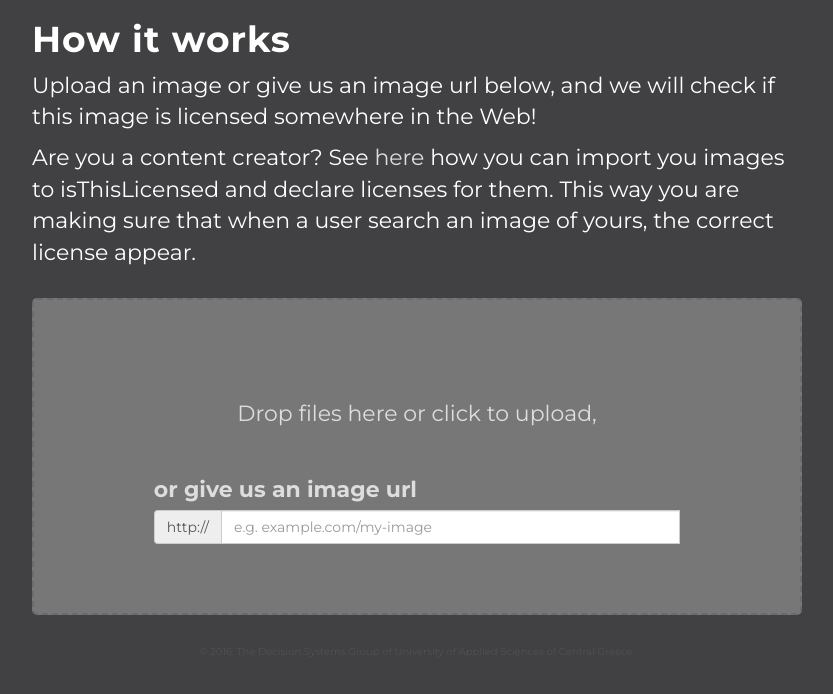
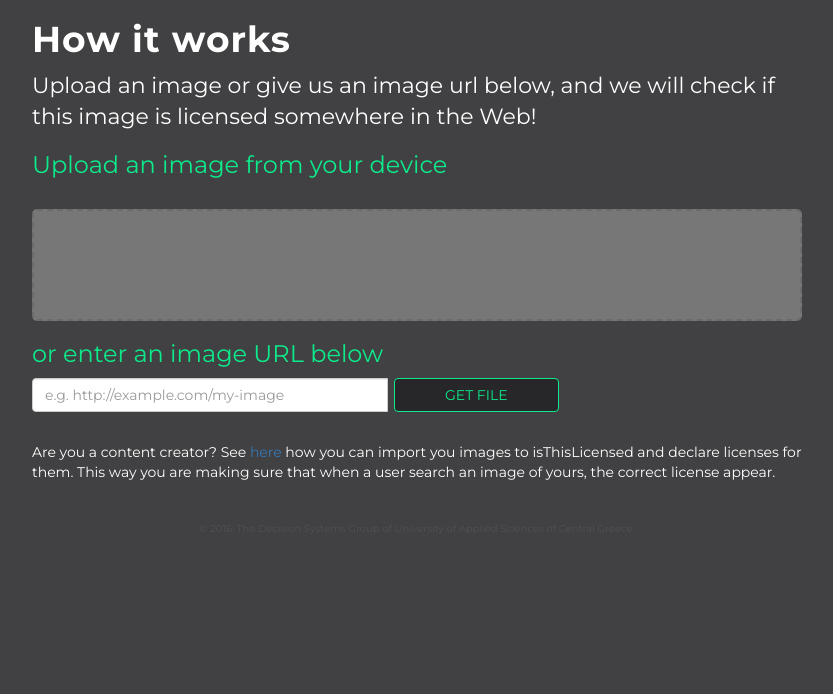
Before and after one commit to DecisionSystemsGroup/isThisLicensed, a PHP site: page / in a window 1280 px wide. Shown: the part 52-746 px from the top of the page, without its empty margins (223-1056 px from the left). Run offline with PHP 8.4, Linux system fonts and the light colour scheme; some libraries are stand-ins or nearby versions.

Commit message:
Change CSS for search.php

```diff
--- a/css/p.style.css
+++ b/css/p.style.css
@@ -4,7 +4,7 @@
  	text-align: center;
  	color: #515151;
  }
-footer a:link, a:active, a:visited{
+footer a:link, footer a:active, footer a:visited{
  	color: #515151;
  	text-decoration: none;
  }
@@ -41,12 +41,10 @@
 	margin-left: auto;
 	margin-right: auto;
 }
-a:link, a:active, a:visited{
- 	color: #ddd;
- 	text-decoration: none;
- }
-
-a:hover{
- 	color: #fff;
- 	text-decoration: none;
- }
+.dropzone .dz-preview .dz-image{
+	border-radius: 0px;
+}
+#info{
+    margin-top: 30px;
+    font-size: 14px;
+}
--- a/includes/search.php
+++ b/includes/search.php
@@ -1,27 +1,31 @@
 <div class="row">
-	<div class="col-md-8 col-md-offset-2">
+	<div class="col-md-8 col-md-offset-2 col-xs-10 col-xs-offset-1">
 		<h1>How it works</h1>
 		<p>
 			Upload an image or give us an image url below, and we will check if this image is licensed somewhere in the Web!
 		</p>
-		<p>
-			Are you a content creator? See <a href="import.php">here</a> how you can import you images to isThisLicensed and declare licenses for them. This way you are making sure that when a user search an image of yours, the correct license appear.
-		</p>
+		<h3>Upload an image from your device</h3>
 		<div id="dropzone">
-			<form action="index.php" method="post" class="dropzone needsclick dz-clickable" id="image-upload">
-				<div class="dz-message needsclick">
-		    		Drop files here or click to upload,<br>
-		    		<span class="note needsclick"></span>
-		  		</div>
-		  		<div class="form-group">
-			    	<label for="image-url">or give us an image url</label>
-			    	<div class="input-group ">
-				    	<div class="input-group-addon">http://</div>
-				    	<input type="text" class="form-control" id="image-url" placeholder="e.g. example.com/my-image" />
+			<form action="upload.php" method="post" class="dropzone" id="image-upload"></form>
+		</div>
+		<h3>or enter an image URL below</h3>
+		<div id="url-input">
+			<form class="form-inline" action="upload.php" method="post">
+				<div class="form-group">
+			    	<div class="input-group">
+				    	<input type="text" class="form-control" name="image-url" id="image-url" placeholder="e.g. http://example.com/my-image" size="40"/>
 			    		<span class="hidden" aria-hidden="true"></span>
 			    	</div>
 			  	</div>
-		  	</form>
+				<div class="form-group">
+			    	<input type="submit" name="submit" class="btn btn-default" value="Get File" />
+				</div>
+			</form>
+		</div>
+		<div id="info">
+			<p>
+				Are you a content creator? See <a href="import.php">here</a> how you can import you images to isThisLicensed and declare licenses for them. This way you are making sure that when a user search an image of yours, the correct license appear.
+			</p>
 		</div>
 	</div>
 </div>
```
